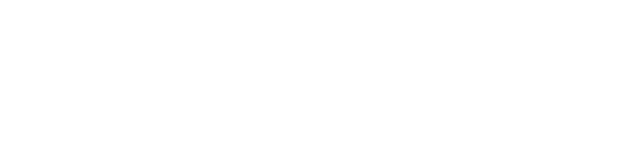
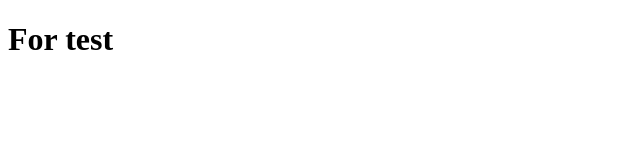
Before and after one commit to ForceAwakenz/LOGIC_TASKS, a plain HTML site: page index.html in a window 1280 px wide. Shown: the whole page, without its empty margins (0-640 px from the left). Drawn offline with Linux system fonts and the light colour scheme.

Commit message:
save before experiment

```diff
--- a/index.html
+++ b/index.html
@@ -8,6 +8,6 @@
 </head>
 <body>
     <script async src="task1.js"></script>
-
+    <h1>For test</h1>
 </body>
 </html>
```
Also changed, not shown: 1 other file.
